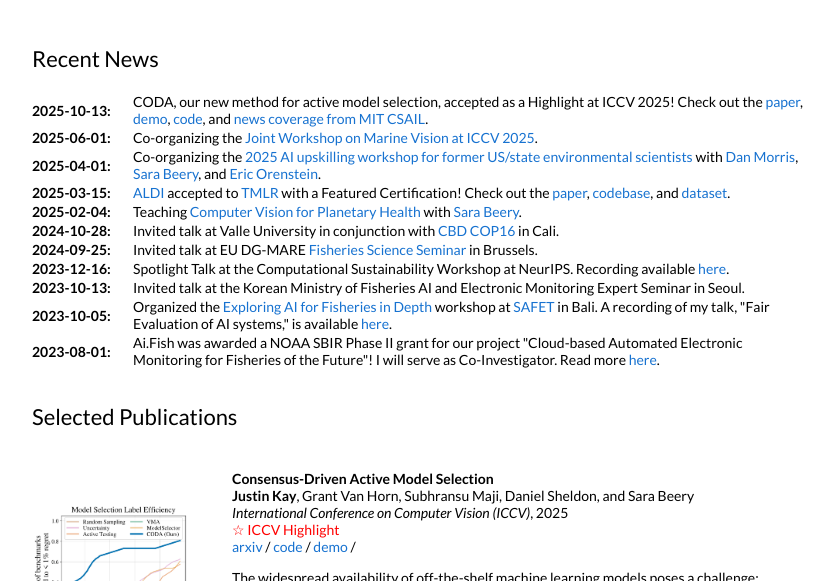
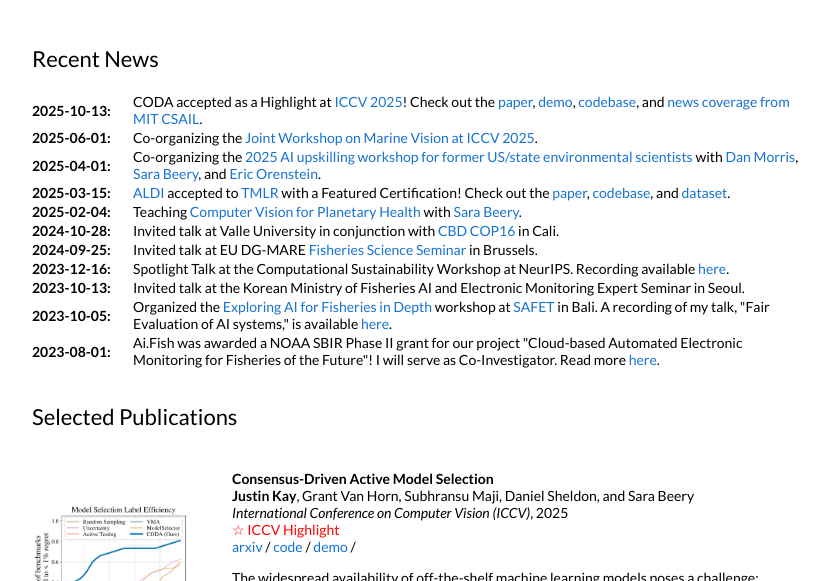
Before and after one commit to justinkay/justinkay.github.io, a Jekyll site: the page built from _posts/2025-07-31-coda.md, in a window 1280 px wide and 900 px high, cut to the strip 319-900 px from the top of the window. Shown: the whole strip, without its empty margins (228-1062 px from the left). Built offline with Jekyll 4.4.1, drawn with Linux system fonts in a browser that asks for light colours.

Commit message:
Update news.yml

```diff
--- a/_data/news.yml
+++ b/_data/news.yml
@@ -1,6 +1,6 @@
 - date: 2025-10-13
   blurb: >-
-    CODA, our new method for active model selection, accepted as a Highlight at ICCV 2025! Check out the <a href="https://www.arxiv.org/abs/2507.23771">paper</a>, <a href="https://huggingface.co/spaces/justinkay/coda">demo</a>, <a href="https://github.com/justinkay/coda">code</a>, and <a href="https://www.csail.mit.edu/news/3-questions-how-ai-helping-us-monitor-and-support-vulnerable-ecosystems">news coverage from MIT CSAIL</a>.
+    CODA accepted as a Highlight at <a href="https://iccv.thecvf.com/Conferences/2025">ICCV 2025</a>! Check out the <a href="https://www.arxiv.org/abs/2507.23771">paper</a>, <a href="https://huggingface.co/spaces/justinkay/coda">demo</a>, <a href="https://github.com/justinkay/coda">codebase</a>, and <a href="https://www.csail.mit.edu/news/3-questions-how-ai-helping-us-monitor-and-support-vulnerable-ecosystems">news coverage from MIT CSAIL</a>.
 
 - date: 2025-06-01
   blurb: >-
```
